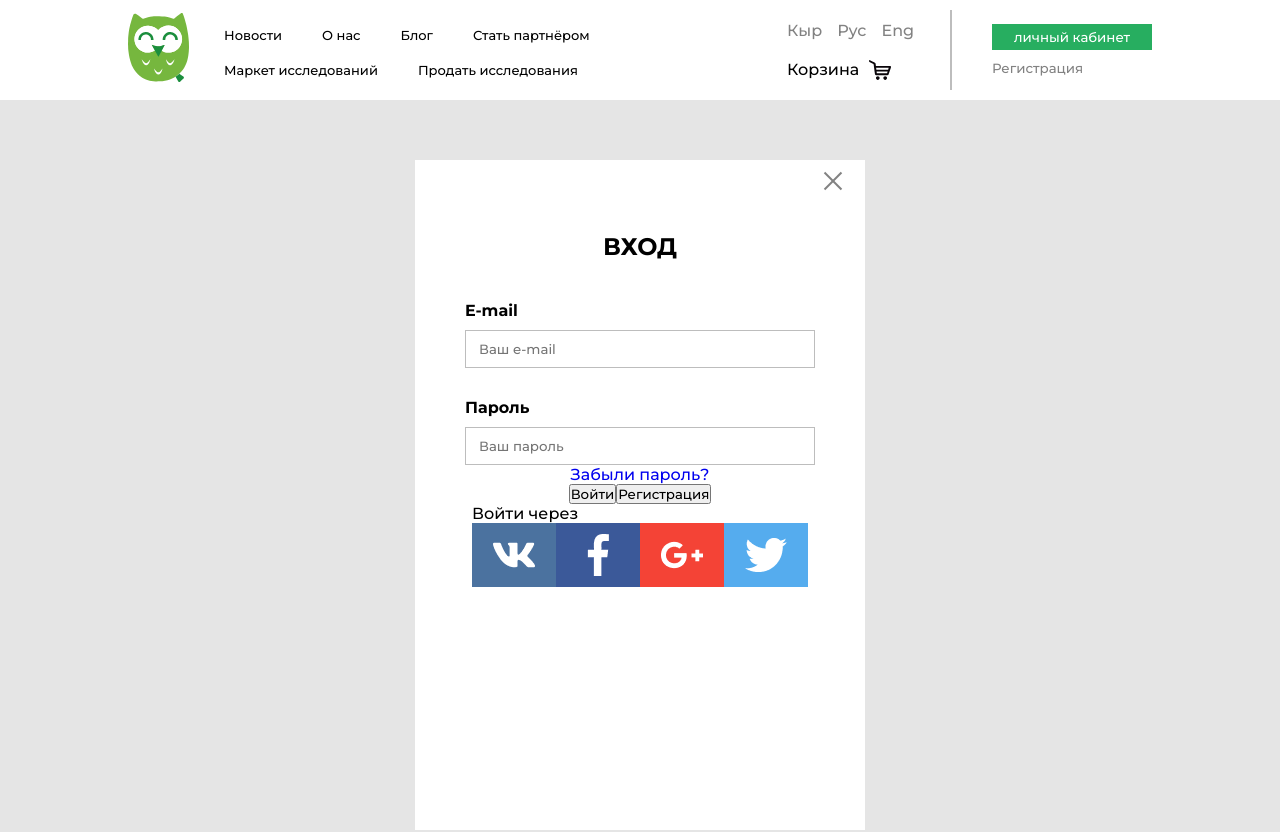
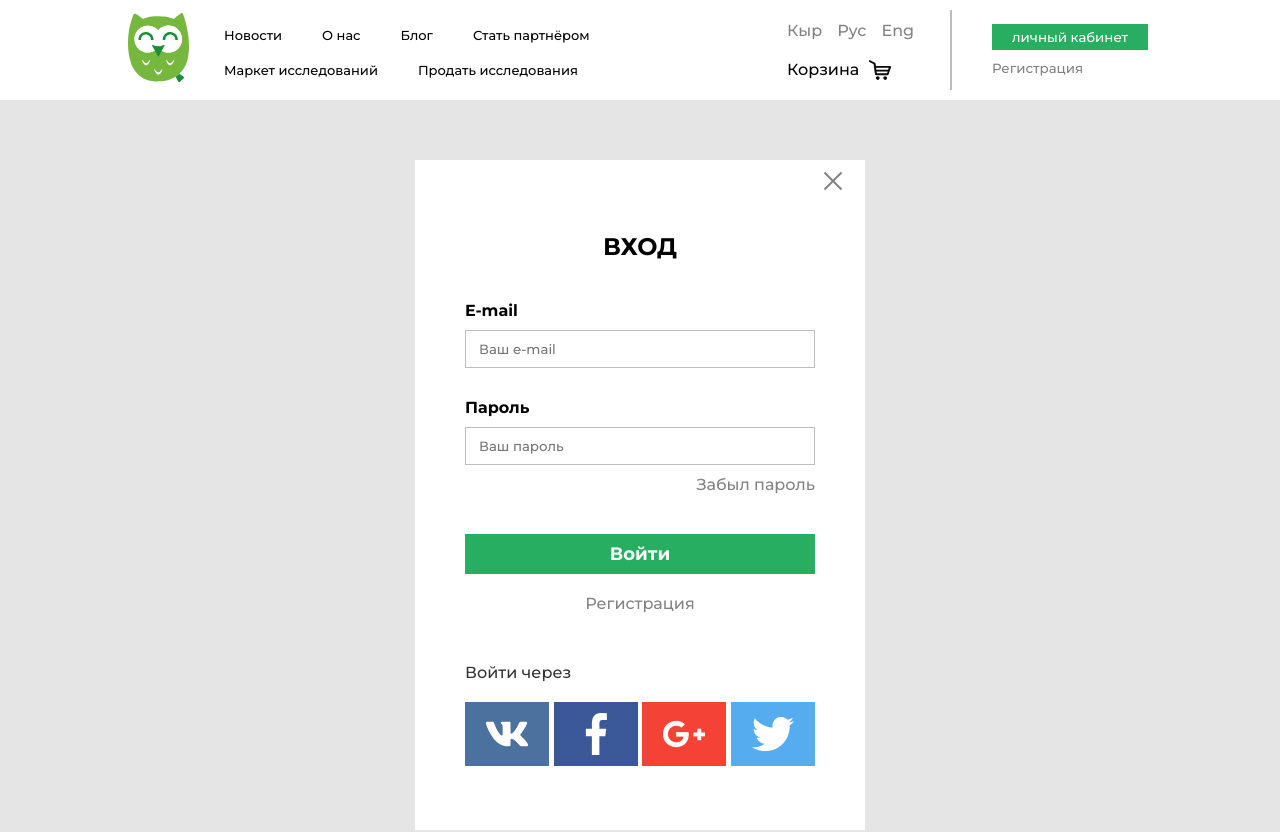
Before and after one commit to Qliento/Frontend, a React (Create React App) app: page /auth in a window 1280 px wide. Shown: the top 832 px of the page. Built offline with nearby package versions, Linux system fonts and the light colour scheme.

Commit message:
made layout of the auth page

```diff
--- a/src/components/auth/auth.js
+++ b/src/components/auth/auth.js
@@ -14,11 +14,13 @@ const Auth = () => (
                 <input name="sing_in" id="sing_in" type="input" value="" placeholder="Ваш пароль"/>
             </div>
             <Link to="/">
-                Забыли пароль?
+                Забыл пароль
             </Link>
             <div className={st.auth_btn}>
                 <button>Войти</button>
-                <button>Регистрация</button>
+                <Link to="/Registration">
+                    Регистрация
+                </Link>
             </div>
             <div className={st.social_auth}>
                 <span>Войти через</span>
--- a/src/components/auth/auth.module.css
+++ b/src/components/auth/auth.module.css
@@ -70,3 +70,51 @@
 .form input + label{
     margin-top: 30px;
 }
+
+.auth_content > a{
+    margin: 10px 50px 40px auto;
+}
+
+.auth_content a:hover{
+    text-decoration: underline;
+}
+
+.auth_btn{
+    width: 350px;
+    display: flex;
+    flex-direction: column;
+}
+
+.auth_btn button{
+    height: 40px;
+    background-color: var(--green);
+    border: none;
+    color: #fff;
+    font-weight: 700;
+    font-size: 18px;
+}
+
+.auth_btn > a{
+    text-align: center;
+    margin-top: 20px;
+    margin-bottom: 50px;
+}
+
+.social_auth{
+    width: 350px;
+}
+
+.social_auth span{
+    color: #333;
+}
+
+.social_auth_icons{
+    display: flex;
+    width: 100%;
+    justify-content: space-between;
+    margin-top: 20px;
+}
+
+.social_auth_icons img{
+    cursor: pointer;
+}
--- a/src/components/header/header.js
+++ b/src/components/header/header.js
@@ -87,7 +87,9 @@ const Header = () => (
     </div>
     <div className={st.vertical_line}></div>
     <div className={st.regisration}>
-      <button className={st.Lk}>личный кабинет</button>
+      <Link to="/auth">
+        <button className={st.Lk}>личный кабинет</button>
+      </Link>
       <Link to="/registration">
         {" "}
         <button className={st.regisrationBtn}>Регистрация</button>
--- a/src/index.css
+++ b/src/index.css
@@ -10,8 +10,11 @@
 
 input, button{
   outline: none;
+  cursor: pointer;
 }
 
 a{
   text-decoration: none;
+  color: #828282;
+  cursor: pointer;
 }
```
